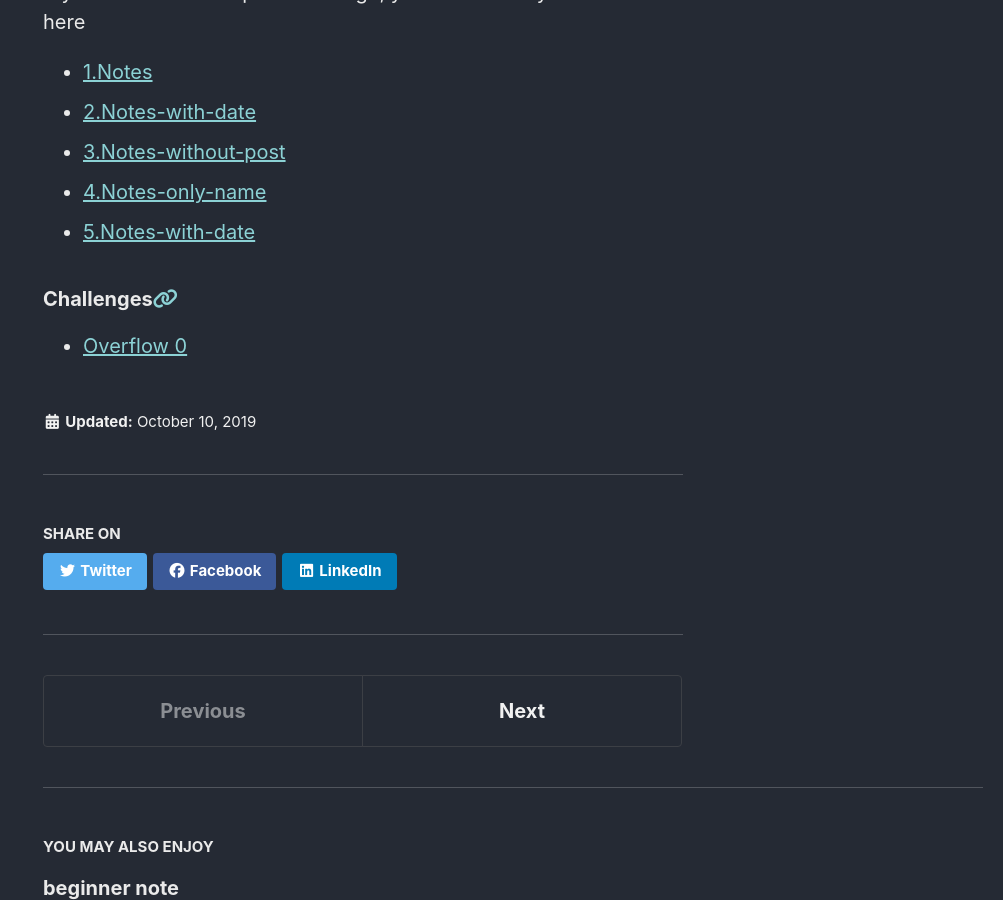
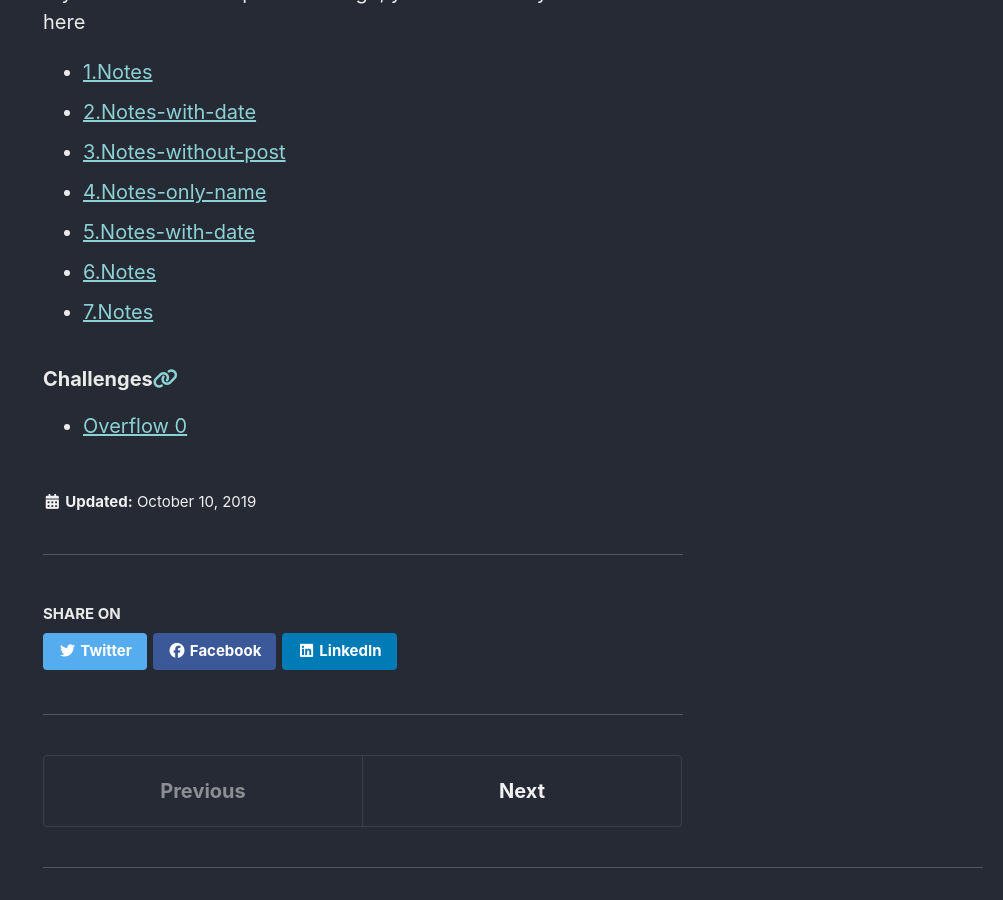
Before and after one commit to n3kk4h/n3kk4h.github.io, a Jekyll site: the page built from _posts/2019-10-10-picoctf2019-pwn.md, in a window 1280 px wide and 900 px high, scrolled down 315 px. Shown: the whole window, without its empty margins (277-1280 px from the left). Built offline with Jekyll 4.4.1, drawn with Linux system fonts in a browser that asks for light colours; cached includes are drawn as plain includes; nearby versions of some CDN libraries.

Commit message:
Update 2019-10-10-picoctf2019-pwn.md

```diff
--- a/_posts/2019-10-10-picoctf2019-pwn.md
+++ b/_posts/2019-10-10-picoctf2019-pwn.md
@@ -13,6 +13,8 @@ If you are new to the pwn challenge, you can read my notes first here
 - [3.Notes-without-post](/2019-11-11-notes.md)
 - [4.Notes-only-name](/2019-11-11-notes)
 - [5.Notes-with-date](/_posts/2019-11-11-notes)
+- [6.Notes](/notes)
+- [7.Notes](/notes.md)
 
 ### Challenges
 
```
